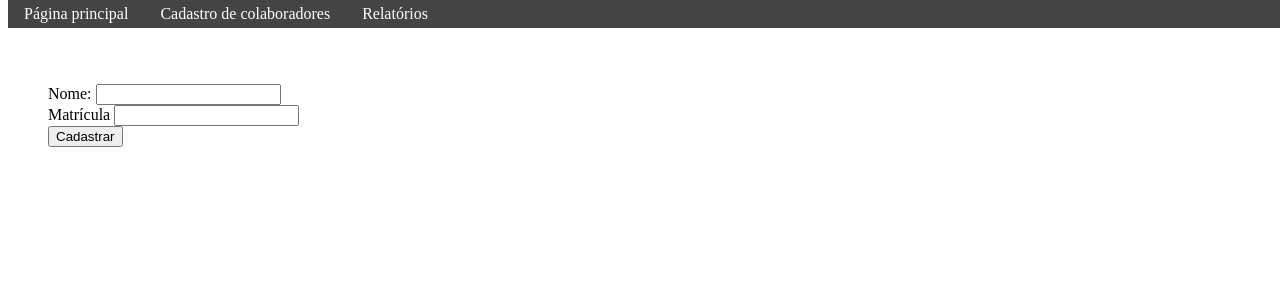
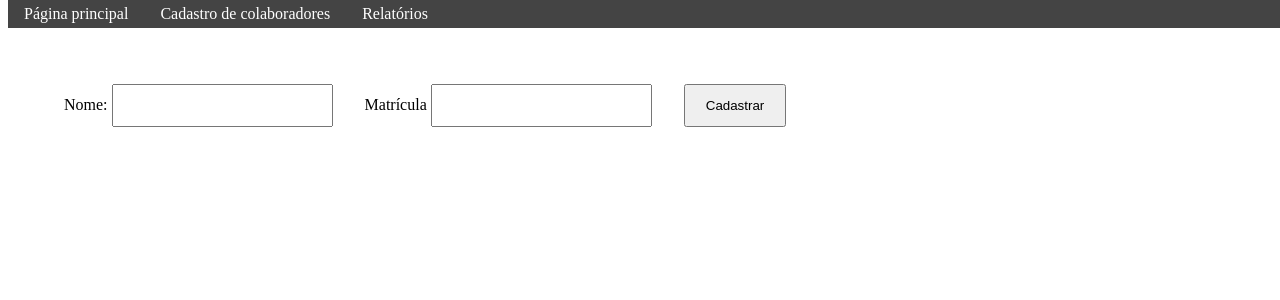
Before and after one commit to richmont/Controle_Entrada_Saida, a PHP site: page /adm/cadastro_colaborador.php in a window 1280 px wide. Shown: the top 300 px of the page. Run offline with PHP 8.4, Linux system fonts and the light colour scheme.

Commit message:
Botões ajustados na parte superior

```diff
--- a/css/cadastro-colaborador.css
+++ b/css/cadastro-colaborador.css
@@ -1,8 +1,20 @@
 body {
   padding-top: 60px;
-  text-decoration: none;
 }
 .form_in_colab li {
     list-style-type: none;
+    /* alinha na horizontal */
+    float: left;
+    /* espaço entre elementos de lista */
+    margin: 0 1em;
 
 }
+.form_in_colab ul {
+	margin: 3;
+  	padding: 3;
+  	display: block;
+}
+
+.form_in_colab input {
+	padding: 12px 20px;
+}
```
